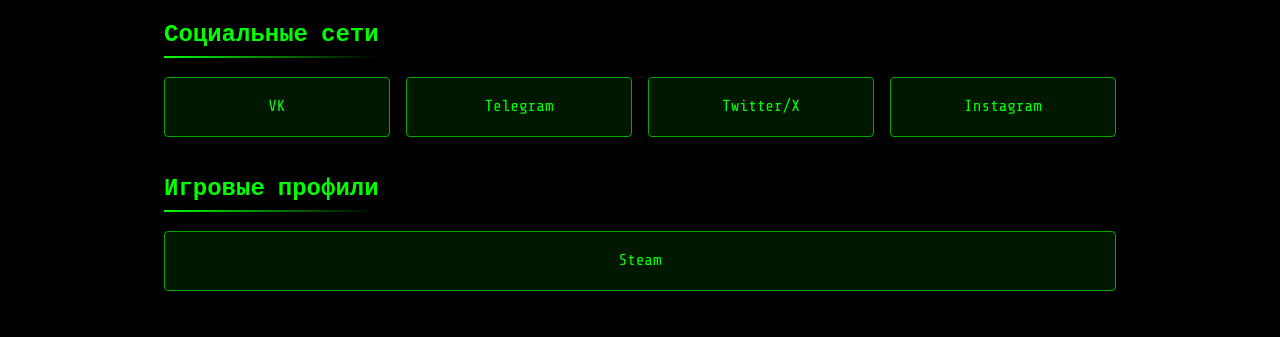
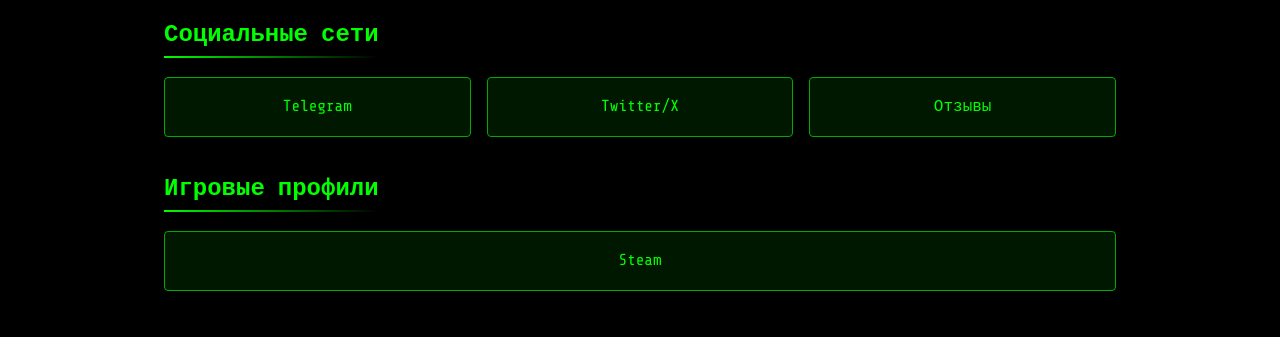
Before and after one commit to Pr1nceGG/furbazia, a plain HTML site: page index.html in a window 1280 px wide. Shown: the part 802-1139 px from the top of the page. Drawn offline with nearby package versions, Linux system fonts and the light colour scheme.

Commit message:
Update index.html

```diff
--- a/index.html
+++ b/index.html
@@ -267,18 +267,15 @@
         <section class="social-section">
             <h2 class="section-title">Социальные сети</h2>
             <div class="links-grid">
-                <a href="#" class="social-link">
-                    <span>VK</span>
-                </a>
-                <a href="#" class="social-link">
+                <a href="https://t.me/Monocryp" class="social-link">
                     <span>Telegram</span>
                 </a>
 
-                <a href="#" class="social-link">
+                <a href="https://x.com/mikcrypt0_tg?s=21" class="social-link">
                     <span>Twitter/X</span>
                 </a>
-                <a href="#" class="social-link">
-                    <span>Instagram</span>
+                <a href="https://t.me/reviewsmon0" class="social-link">
+                    <span>Отзывы</span>
                 </a>
             </div>
         </section>
@@ -287,7 +284,7 @@
         <section class="social-section">
             <h2 class="section-title">Игровые профили</h2>
             <div class="links-grid">
-                <a href="#" class="game-link">
+                <a href="https://steamcommunity.com/id/Pr1ncegg" class="game-link">
                     <span>Steam</span>
                 </a>
             </div>
```
